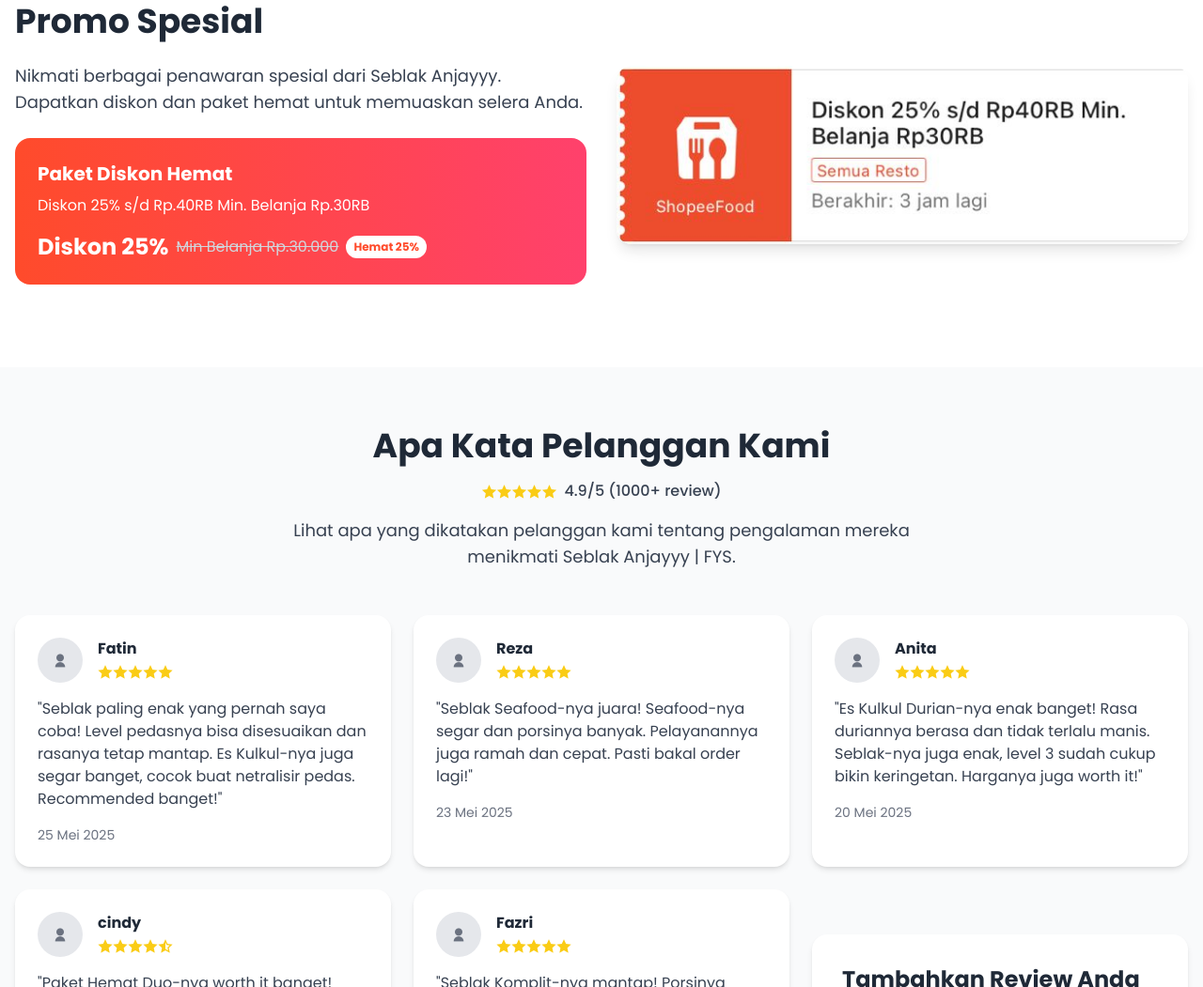
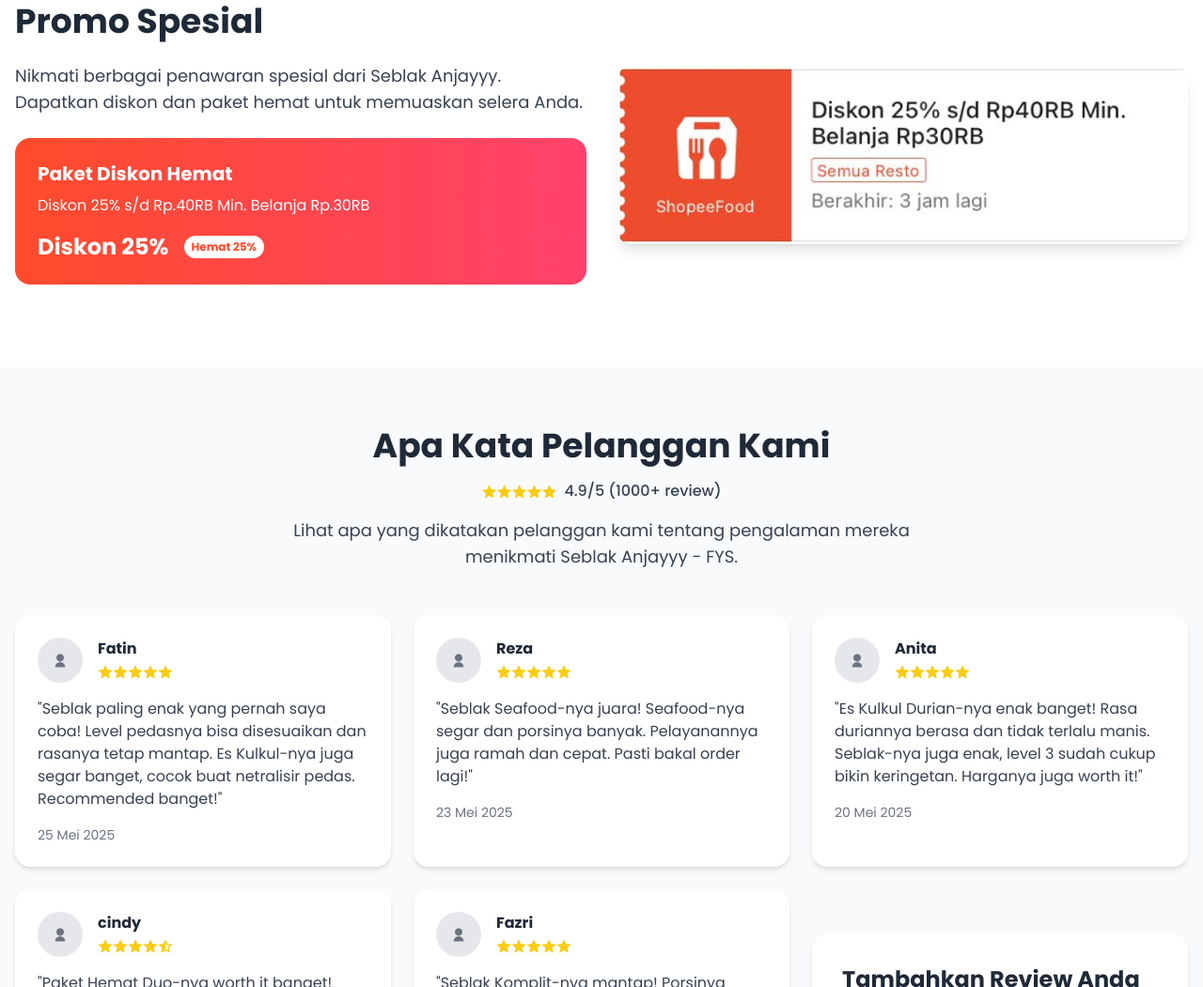
Before and after one commit to Fikihiskandar/Seblak_Anjayyy_FYS, a plain HTML site: page Index.html in a window 1280 px wide. Shown: the part 2355-3406 px from the top of the page at 94% size. Drawn offline with nearby package versions, Linux system fonts and the light colour scheme.

Commit message:
Index.html

```diff
--- a/Index.html
+++ b/Index.html
@@ -685,7 +685,7 @@
                         <p class="mb-4">Diskon 25% s/d Rp.40RB Min. Belanja Rp.30RB</p>
                         <div class="flex items-center">
                             <span class="text-2xl font-bold">Diskon 25%</span>
-                            <span class="ml-2 line-through text-gray-300">Min Belanja Rp.30.000</span>
+                            <span class="ml-2 line-through text-gray-300"> </span>
                             <span class="ml-2 bg-white text-primary px-2 py-1 rounded-full text-xs font-bold">Hemat
                                 25%</span>
                         </div>
@@ -714,7 +714,7 @@
                     <span class="ml-2 text-gray-700 font-medium">4.9/5 (1000+ review)</span>
                 </div>
                 <p class="text-lg text-gray-700 max-w-2xl mx-auto">Lihat apa yang dikatakan pelanggan kami tentang
-                    pengalaman mereka menikmati Seblak Anjayyy | FYS.</p>
+                    pengalaman mereka menikmati Seblak Anjayyy - FYS.</p>
             </div>
             <!-- Testimonials Grid -->
             <div class="grid grid-cols-1 md:grid-cols-2 lg:grid-cols-3 gap-6" id="testimonials-container">
```
